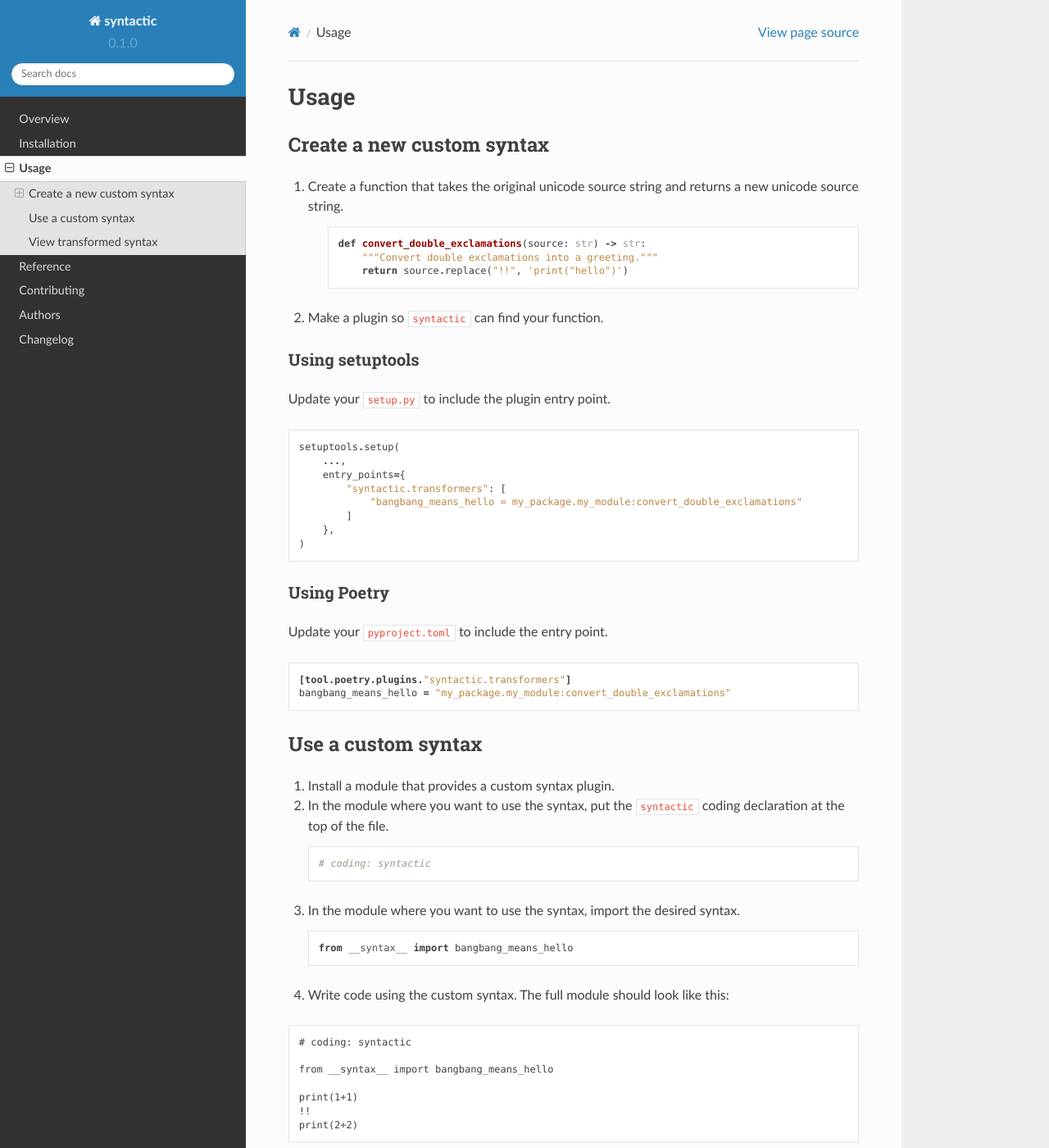
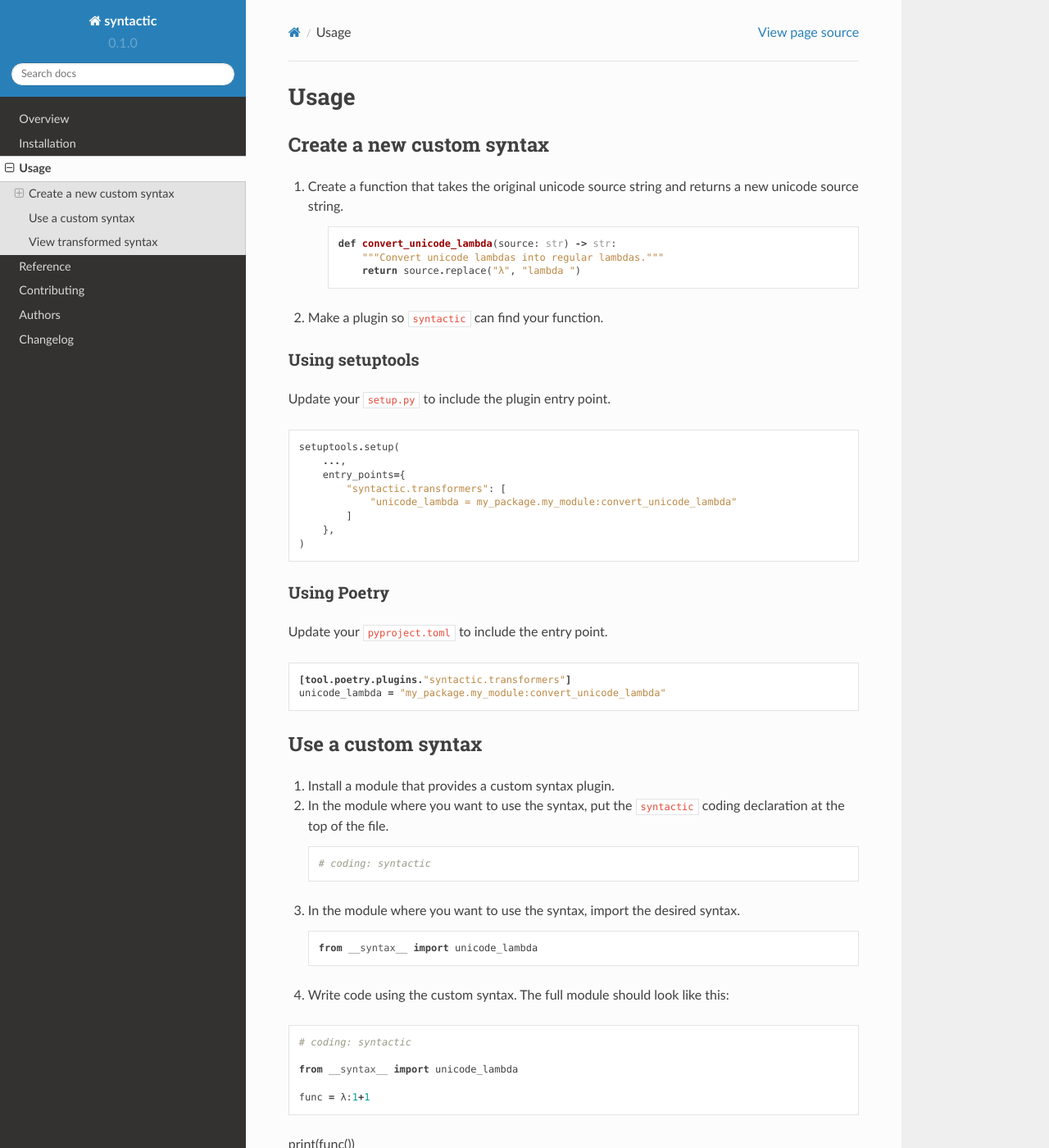
Before and after one commit to metatooling/syntactic, a Sphinx documentation site: the page built from docs/usage.rst, in a window 1280 px wide and 1400 px high. Shown: the whole window at 82% size. Built offline with Sphinx 7.4.7 and the Read the Docs theme 2.0.0, drawn with Linux system fonts in a browser that asks for light colours; some of the changed text lies outside the part shown.

Commit message:
Use unicode lambda in docs

```diff
--- a/docs/usage.rst
+++ b/docs/usage.rst
@@ -11,9 +11,9 @@
 
     .. code-block:: python
 
-        def convert_double_exclamations(source: str) -> str:
-            """Convert double exclamations into a greeting."""
-            return source.replace("!!", 'print("hello")')
+        def convert_unicode_lambda(source: str) -> str:
+            """Convert unicode lambdas into regular lambdas."""
+            return source.replace("λ", "lambda ")
 
 
 2. Make a plugin so ``syntactic`` can find your function.
@@ -31,7 +31,7 @@
         ...,
         entry_points={
             "syntactic.transformers": [
-                "bangbang_means_hello = my_package.my_module:convert_double_exclamations"
+                "unicode_lambda = my_package.my_module:convert_unicode_lambda"
             ]
         },
     )
@@ -46,7 +46,7 @@
 .. code-block:: toml
 
     [tool.poetry.plugins."syntactic.transformers"]
-    bangbang_means_hello = "my_package.my_module:convert_double_exclamations"
+    unicode_lambda = "my_package.my_module:convert_unicode_lambda"
 
 
 
@@ -69,7 +69,7 @@
 
    .. code-block:: python
 
-       from __syntax__ import bangbang_means_hello
+       from __syntax__ import unicode_lambda
 
 
 4. Write code using the custom syntax. The full module should look like this:
@@ -78,19 +78,17 @@
 
     # coding: syntactic
 
-    from __syntax__ import bangbang_means_hello
+    from __syntax__ import unicode_lambda
 
-    print(1+1)
-    !!
-    print(2+2)
+    func = λ:1+1
+
+
+print(func())
 
 
 5. Run the module using the python environment where syntactic is installed. The output should be: ::
 
-     1
-     hello
      2
-
 
 
 View transformed syntax
```
Also changed, not shown: other parts of docs/usage.rst (+1 -1 lines).
